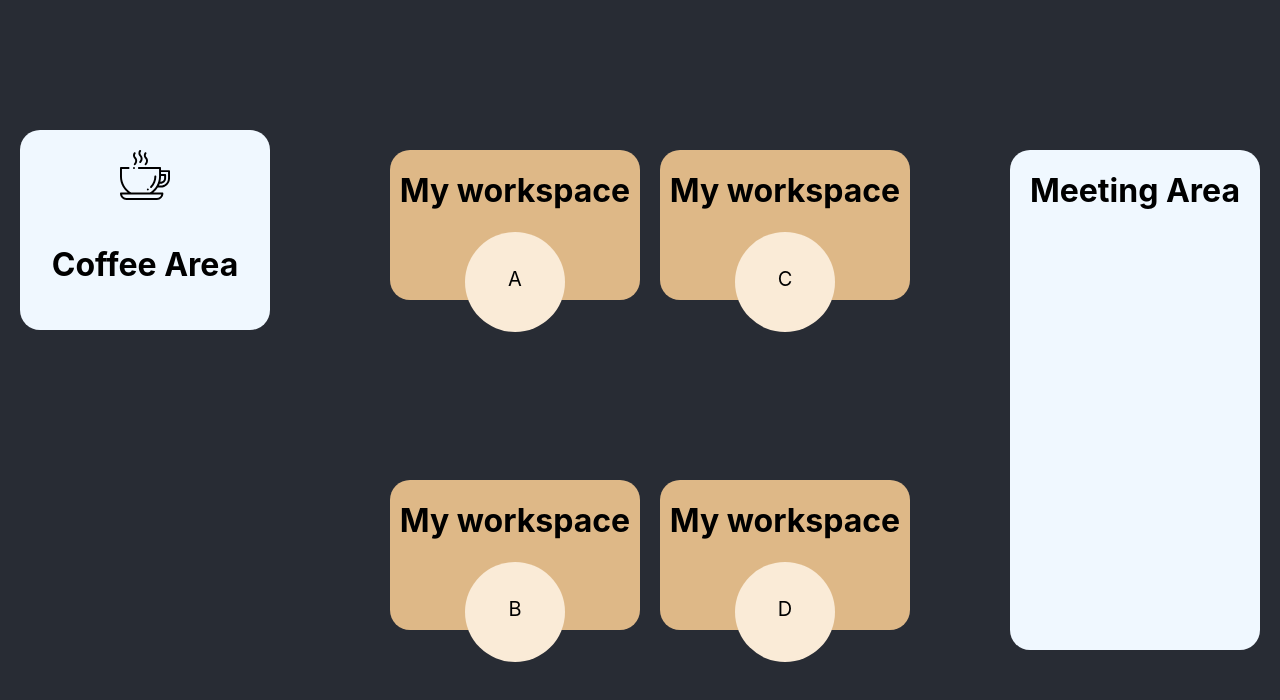
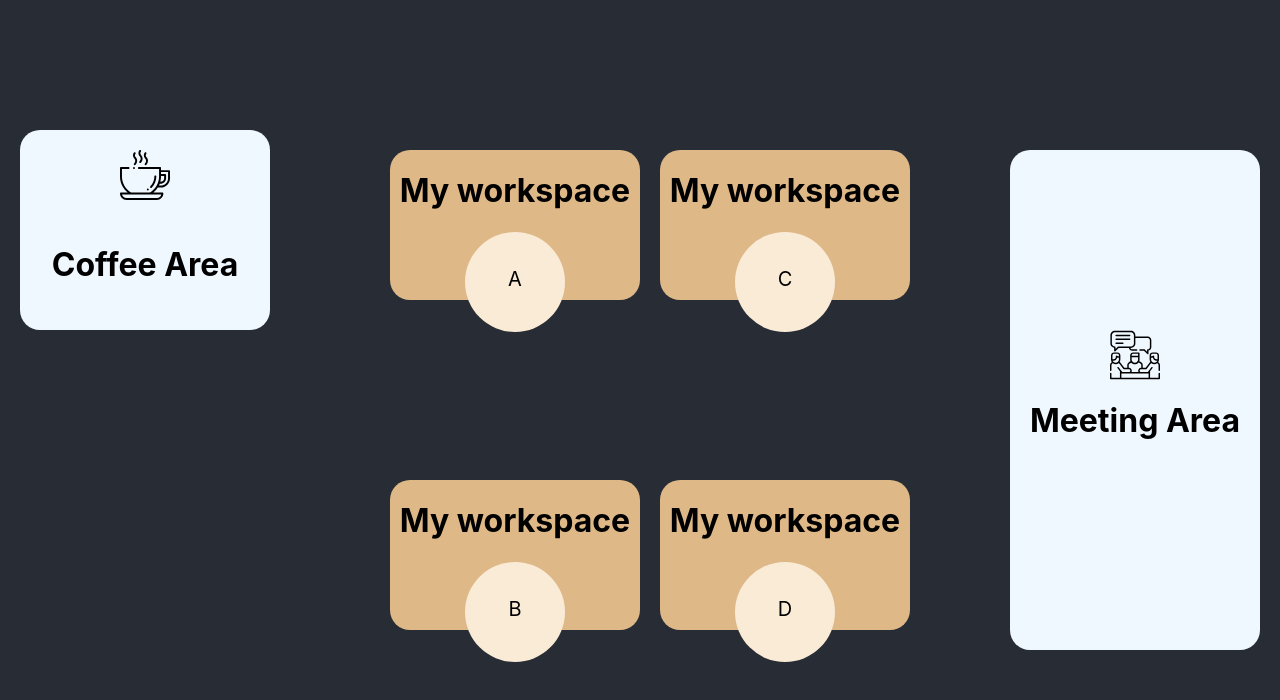
Before and after one commit to MengjieZhao/cubicles, a React (Create React App) app in the folder cubicles-app/: page / in a window 1280 px wide. Shown: the top 700 px of the page. Built offline with nearby package versions, Linux system fonts and the light colour scheme.

Commit message:
add icons

```diff
--- a/cubicles-app/src/components/MeetingArea/Meeting.css
+++ b/cubicles-app/src/components/MeetingArea/Meeting.css
@@ -1,11 +1,21 @@
 
 .meeting {
+    display: flex;
+    flex: 1;
+    flex-direction: column;
+    align-content: center;
+    align-items: center;
     background: aliceblue;
     border-radius: 20px;
     height: 500px;
     width: 250px;
     color: black;
-    text-align: center;
     font-size: 16px;
     margin-left: 100px
 }
+
+.meeting_img {
+    margin-top: 180px;
+    height: 50px;
+    width: 50px;
+}
--- a/cubicles-app/src/components/MeetingArea/MeetingArea.js
+++ b/cubicles-app/src/components/MeetingArea/MeetingArea.js
@@ -1,9 +1,11 @@
 import React from 'react';
 import './Meeting.css';
+import meeting from '../../statics/meeting.svg';
 
 function MeetingArea() {
   return(
     <div className="meeting" >
+      <img className="meeting_img" src={meeting}/>
       <h1>Meeting Area</h1>
     </div>
   )
```
Also changed, not shown: cubicles-app/src/statics/meeting.svg (added).
